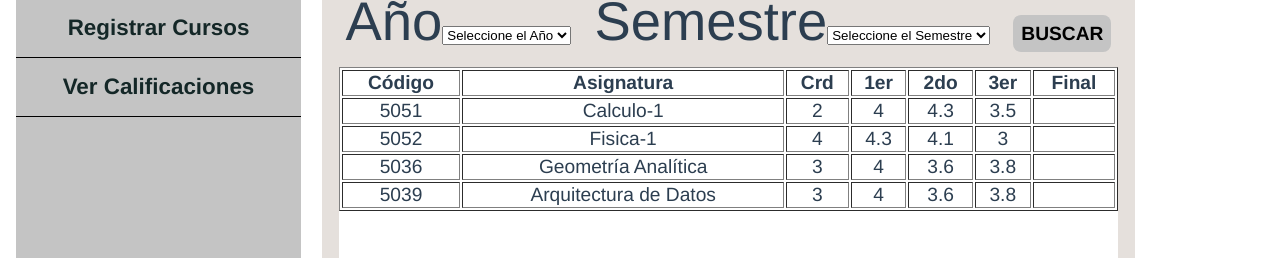
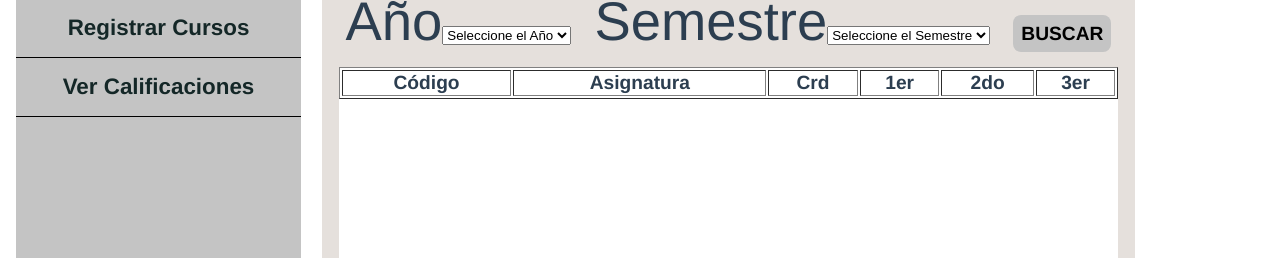
Before and after one commit to emilianoduquep/g6_vue, a Vue app in the folder g6_vue/: page /calificaciones in a window 1280 px wide. Shown: the part 504-762 px from the top of the page. Built offline with nearby package versions, Linux system fonts and the light colour scheme.

Commit message:
trabajando en calificaciones

```diff
--- a/g6_vue/src/services/calificaciones.js
+++ b/g6_vue/src/services/calificaciones.js
@@ -4,11 +4,57 @@ class CalificacionesService{
     constructor(){
         this.arrCalificaciones={
         20161:[
-        {codigo:5051, asignatura:'Calculo-1', creditos: 2, periodo1:4, periodo2:4.3, periodo3:3.5},
-        {codigo:5052, asignatura:'Fisica-1', creditos: 4, periodo1:4.3, periodo2:4.1, periodo3:3.0},
-        {codigo:5036, asignatura:'Geometría Analítica', creditos: 3, periodo1:4.0, periodo2:3.6, periodo3:3.8},
-        {codigo:5039, asignatura:'Arquitectura de Datos', creditos: 3, periodo1:4.0, periodo2:3.6, periodo3:3.8}
-    ]};
+            {codigo:5051, asignatura:'Calculo-1', creditos: 2, periodo1:4, periodo2:4.3, periodo3:3.5},
+            {codigo:5052, asignatura:'Fisica-1', creditos: 4, periodo1:4.3, periodo2:4.1, periodo3:3.0},
+            {codigo:5036, asignatura:'Geometría Analítica', creditos: 3, periodo1:4.0, periodo2:3.6, periodo3:3.8},
+            {codigo:5039, asignatura:'Arquitectura de Datos', creditos: 3, periodo1:4.0, periodo2:3.6, periodo3:3.8}
+        ],
+        20162:[
+            {codigo:6051, asignatura:'Cálculo-2', creditos: 2, periodo1:4, periodo2:4.3, periodo3:3.5},
+            {codigo:6052, asignatura:'Fisica-2', creditos: 4, periodo1:4.3, periodo2:4.1, periodo3:3.0},
+            {codigo:6036, asignatura:'Ecua. Diferenciales', creditos: 3, periodo1:4.0, periodo2:3.6, periodo3:3.8}
+        ],
+        20171:[
+            {codigo:6051, asignatura:'Calculo-3', creditos: 2, periodo1:4, periodo2:4.3, periodo3:3.5},
+            {codigo:6052, asignatura:'Fisica-3', creditos: 4, periodo1:3.4, periodo2:4.8, periodo3:3.0},
+            {codigo:6036, asignatura:'Fundamentos Programación', creditos: 4, periodo1:4.0, periodo2:3.6, periodo3:3.8}],
+        20172:[
+            {codigo:7051, asignatura:'Algoritmos-1', creditos: 2, periodo1:4, periodo2:4.3, periodo3:3.5},
+            {codigo:7052, asignatura:'Matematicas Especiales', creditos: 4, periodo1:4.3,periodo2:4.1, periodo3:3.0},
+            {codigo:7036, asignatura:'Programación Básica-1', creditos: 3, periodo1:4.0, periodo2:3.6, periodo3:3.8}],
+        20181:[
+            {codigo:8051, asignatura:'Algoritmos-2', creditos: 2, periodo1:4,periodo2:4.3, periodo3:3.5},
+            {codigo:8052, asignatura:'Ciencia de Datos-2', creditos: 4, periodo1:4.3, periodo2:4.1, periodo3:3.0},
+            {codigo:8036, asignatura:'Programación Básica-2', creditos: 3, periodo1:4.0, periodo2:3.6, periodo3:3.8}],
+        20182:[
+            {codigo:9051, asignatura:'Algoritmos-3', creditos: 2, periodo1:4, periodo2:4.3, periodo3:3.5},
+            {codigo:9052, asignatura:'Introducción DB-1', creditos: 4,periodo1:4.3, periodo2:4.1, periodo3:3.0},
+            {codigo:9036, asignatura:'Geometría', creditos: 3, periodo1:3.1, periodo2:3.3, periodo3:3.8}],
+        20191:[
+            {codigo:15051, asignatura:'Calculo-1', creditos: 2, periodo1:4, periodo2:4.3, periodo3:3.5},
+            {codigo:15052, asignatura:'Fisica-1', creditos: 4, periodo1:4.0, periodo2:4.1, periodo3:3.0},
+            {codigo:15036, asignatura:'Introducción DB-2', creditos: 2, periodo1:4.0, periodo2:3.0, periodo3:3.8}],
+        20192:[
+            {codigo:16051, asignatura:'Calculo-2', creditos: 2, periodo1:4, periodo2:4.3, periodo3:4.5},
+            {codigo:16052, asignatura:'Fisica-2', creditos: 4, periodo1:3.8, periodo2:4.1, periodo3:3.0},
+            {codigo:16036, asignatura:'Geometría-2', creditos: 3, periodo1:4.0, periodo2:3.6, periodo3:3.8}],
+        20201:[
+            {codigo:17051, asignatura:'Calculo-3', creditos: 2, periodo1:4.5, periodo2:4.3, periodo3:3.5},
+            {codigo:17052, asignatura:'Fisica-3', creditos: 6, periodo1:3.0, periodo2:4.1, periodo3:3.9},
+            {codigo:17036, asignatura:'Geometría-3', creditos: 3, periodo1:3.8, periodo2:3.6, periodo3:3.0}],
+        20202:[
+            {codigo:18051, asignatura:'Calculo-4', creditos: 2, periodo1:4.8, periodo2:4.3, periodo3:3.5},
+            {codigo:18052, asignatura:'Fisica-4', creditos: 4, periodo1:3.4, periodo2:4.1, periodo3:3.0},
+            {codigo:18036, asignatura:'Geometría-4', creditos: 3, periodo1:3.5, periodo2:3.6, periodo3:3.8}],
+        20211:[
+            {codigo:19051, asignatura:'Calculo-5', creditos: 2, periodo1:3.0, periodo2:4.3, periodo3:3.5},
+            {codigo:19052, asignatura:'Fisica-5', creditos: 4, periodo1:4.0, periodo2:3.2, periodo3:3.8},
+            {codigo:19036, asignatura:'Geometría-5', creditos: 3, periodo1:4.0, periodo2:3.6, periodo3:4.8}],
+        20212:[
+            {codigo:20051, asignatura:'Calculo-6', creditos: 2, periodo1:4.1, periodo2:4.7, periodo3:3.0},
+            {codigo:20052, asignatura:'Fisica-6', creditos: 4, periodo1:4.3, periodo2:4.1, periodo3:3.1},
+            {codigo:20036, asignatura:'Introducción DB-1', creditos: 3, periodo1:4.0, periodo2:3.6, periodo3:3.8}]
+        };
     }
 
     obtenerTodos(){
--- a/g6_vue/src/views/Calificaciones.vue
+++ b/g6_vue/src/views/Calificaciones.vue
@@ -47,15 +47,15 @@
                     <div>
                         <label for="Año">Año</label>
                         <select name="year" id="select_year" v-model="sAnno">
-                            <option value="">Seleccione el Año</option>
-							<option v-for="i in anno" :key="i" v-bind:value="i">{{i}}</option>
+                            <option value=-1>Seleccione el Año</option>
+							<option v-for="i in anno" :key="i" :value="i">{{i}}</option>
                         </select>
                     </div>
 
                     <div>
                         <label for="semestre">Semestre</label>
                         <select name="semester" id="select_semester" v-model="sSemester">
-							<option value="">Seleccione el Semestre</option>
+							<option value=-1>Seleccione el Semestre</option>
 							<option v-for="i in 2" :key="i" v-bind:value="i">{{i}}</option>
                         </select>
                     </div>
@@ -77,11 +77,11 @@
                                 <th>1er</th>
                                 <th>2do</th>
                                 <th>3er</th>
-                                <th>Final</th>
+
                             </tr>
                         </thead >
                         <tbody id="tabla">
-                             <!-- console.log(this.arregloCalificaciones[20161][0].codigo); -->
+
 							<tr v-for="k in this.arregloCalificaciones[this.yS]" :key="k">
 								<td>{{k.codigo}}</td>
 								<td>{{k.asignatura}}</td>
@@ -89,39 +89,10 @@
 								<td>{{k.periodo1}}</td>
 								<td>{{k.periodo2}}</td>
 								<td>{{k.periodo3}}</td>
-								<td>{{k.notaFinal}}</td>
+
 							</tr>
                         </tbody>
-<!--
-                        <tr>
-                            <td>15501</td>
-                            <td>Macro Economía</td>
-                            <td>2</td>
-                            <td>3.1</td>
-                            <td>5.0</td>
-                            <td>4.4</td>
-                            <td>4.2</td>
-                        </tr>
 
-                        <tr>
-                            <td>15502</td>
-                            <td>Estadística</td>
-                            <td>2</td>
-                            <td>3.1</td>
-                            <td>5.0</td>
-                            <td>4.4</td>
-                            <td>4.2</td>
-                        </tr>
-
-                        <tr>
-                            <td>15503</td>
-                            <td>Finazas 1</td>
-                            <td>2</td>
-                            <td>3.1</td>
-                            <td>5.0</td>
-                            <td>4.4</td>
-                            <td>4.2</td>
-                        </tr> -->
                     </table>
                 </div>
 
@@ -396,70 +367,25 @@ export default {
         return {
             arregloCalificaciones: {},
             cedula:'1241654276',
-			anno: ['2015', '2016', '2017', '2018', '2019', '2020', '2021'],
-			sAnno: '',
-			sSemester: '',
-            yS:20161,
-			lData: '',
-
-			yearsSemester: {
-				'20161':[
-					{codigo:5051, asignatura:'Calculo-1', creditos: 2, periodo1:4, periodo2:4.3, periodo3:3.5},
-					{'codigo':5052, 'asignatura':'Fisica-1', 'creditos': 4, 'periodo1':4.3, 'periodo2':4.1, 'periodo3':3.0},
-					{'codigo':5036, 'asignatura':'Geometría Analítica', 'creditos': 3, 'periodo1':4.0, 'periodo2':3.6, 'periodo3':3.8},
-					{'codigo':5039, 'asignatura':'Arquitectura de Datos', 'creditos': 3, 'periodo1':4.0, 'periodo2':3.6, 'periodo3':3.8}],
-				'20162':[
-					{'codigo':6051, 'asignatura':'Cálculo-2', 'creditos': 2, 'periodo1':4, 'periodo2':4.3, 'periodo3':3.5},
-					{'codigo':6052, 'asignatura':'Fisica-2', 'creditos': 4, 'periodo1':4.3, 'periodo2':4.1, 'periodo3':3.0},
-					{'codigo':6036, 'asignatura':'Ecua. Diferenciales', 'creditos': 3, 'periodo1':4.0, 'periodo2':3.6, 'periodo3':3.8}],
-				'20171':[
-					{'codigo':6051, 'asignatura':'Calculo-3', 'creditos': 2, 'periodo1':4, 'periodo2':4.3, 'periodo3':3.5},
-					{'codigo':6052, 'asignatura':'Fisica-3', 'creditos': 4, 'periodo1':3.4, 'periodo2':4.8, 'periodo3':3.0},
-					{'codigo':6036, 'asignatura':'Fundamentos Programación', 'creditos': 4, 'periodo1':4.0, 'periodo2':3.6, 'periodo3':3.8}],
-				'20172':[
-					{'codigo':7051, 'asignatura':'Algoritmos-1', 'creditos': 2, 'periodo1':4, 'periodo2':4.3, 'periodo3':3.5},
-					{'codigo':7052, 'asignatura':'Matematicas Especiales', 'creditos': 4, 'periodo1':4.3, 'periodo2':4.1, 'periodo3':3.0},
-					{'codigo':7036, 'asignatura':'Programación Básica-1', 'creditos': 3, 'periodo1':4.0, 'periodo2':3.6, 'periodo3':3.8}],
-				'20181':[
-					{'codigo':8051, 'asignatura':'Algoritmos-2', 'creditos': 2, 'periodo1':4, 'periodo2':4.3, 'periodo3':3.5},
-					{'codigo':8052, 'asignatura':'Ciencia de Datos-2', 'creditos': 4, 'periodo1':4.3, 'periodo2':4.1, 'periodo3':3.0},
-					{'codigo':8036, 'asignatura':'Programación Básica-2', 'creditos': 3, 'periodo1':4.0, 'periodo2':3.6, 'periodo3':3.8}],
-				'20182':[
-					{'codigo':9051, 'asignatura':'Algoritmos-3', 'creditos': 2, 'periodo1':4, 'periodo2':4.3, 'periodo3':3.5},
-					{'codigo':9052, 'asignatura':'Introducción DB-1', 'creditos': 4, 'periodo1':4.3, 'periodo2':4.1, 'periodo3':3.0},
-					{'codigo':9036, 'asignatura':'Geometría', 'creditos': 3, 'periodo1':3.1, 'periodo2':3.3, 'periodo3':3.8}],
-				'20191':[
-					{'codigo':15051, 'asignatura':'Calculo-1', 'creditos': 2, 'periodo1':4, 'periodo2':4.3, 'periodo3':3.5},
-					{'codigo':15052, 'asignatura':'Fisica-1', 'creditos': 4, 'periodo1':4.3, 'periodo2':4.1, 'periodo3':3.0},
-					{'codigo':15036, 'asignatura':'Introducción DB-2', 'creditos': 2, 'periodo1':4.0, 'periodo2':3.0, 'periodo3':3.8}],
-				'20192':[
-					{'codigo':16051, 'asignatura':'Calculo-1', 'creditos': 2, 'periodo1':4, 'periodo2':4.3, 'periodo3':3.5},
-					{'codigo':16052, 'asignatura':'Fisica-1', 'creditos': 4, 'periodo1':4.3, 'periodo2':4.1, 'periodo3':3.0},
-					{'codigo':16036, 'asignatura':'Geometría', 'creditos': 3, 'periodo1':4.0, 'periodo2':3.6, 'periodo3':3.8}],
-				'20201':[
-					{'codigo':17051, 'asignatura':'Calculo-1', 'creditos': 2, 'periodo1':4, 'periodo2':4.3, 'periodo3':3.5},
-					{'codigo':17052, 'asignatura':'Fisica-1', 'creditos': 4, 'periodo1':4.3, 'periodo2':4.1, 'periodo3':3.0},
-					{'codigo':17036, 'asignatura':'Geometría', 'creditos': 3, 'periodo1':3.0, 'periodo2':3.6, 'periodo3':3.8}],
-				'20202':[
-					{'codigo':18051, 'asignatura':'Calculo-1', 'creditos': 2, 'periodo1':4, 'periodo2':4.3, 'periodo3':3.5},
-					{'codigo':18052, 'asignatura':'Fisica-1', 'creditos': 4, 'periodo1':4.3, 'periodo2':4.1, 'periodo3':3.0},
-					{'codigo':18036, 'asignatura':'Geometría', 'creditos': 3, 'periodo1':4.0, 'periodo2':3.6, 'periodo3':3.8}],
-				'20211':[
-					{'codigo':19051, 'asignatura':'Calculo-1', 'creditos': 2, 'periodo1':4, 'periodo2':4.3, 'periodo3':3.5},
-					{'codigo':19052, 'asignatura':'Fisica-1', 'creditos': 4, 'periodo1':4.3, 'periodo2':4.1, 'periodo3':3.0},
-					{'codigo':19036, 'asignatura':'Geometría', 'creditos': 3, 'periodo1':4.0, 'periodo2':3.6, 'periodo3':3.8}],
-				'20212':[
-					{'codigo':20051, 'asignatura':'Calculo-1', 'creditos': 2, 'periodo1':4, 'periodo2':4.3, 'periodo3':3.5},
-					{'codigo':20052, 'asignatura':'Fisica-1', 'creditos': 4, 'periodo1':4.3, 'periodo2':4.1, 'periodo3':3.0},
-					{'codigo':20036, 'asignatura':'Introducción DB-1', 'creditos': 3, 'periodo1':4.0, 'periodo2':3.6, 'periodo3':3.8}]
-			}
+			anno: ['2016', '2017', '2018', '2019', '2020', '2021'],
+			sAnno: -1,
+			sSemester: -1,
+            yS:'',
         };
     },
 
     methods:{
 		buscarCalificaciones() {
-            console.log(this.sAnno.value);
-            console.log(this.sSemester);
+
+            if (this.sAnno === -1 || this.sSemester === -1) {
+			 	alert("Debe seleccionar un año y un semestre");
+			}else{
+                this.yS=parseInt(String(this.sAnno) + String(this.sSemester));
+
+            }
+
+
+
 
             // console.log(this.arregloCalificaciones[20161][0].codigo);
             // console.log(this.arregloCalificaciones[20161][0].asignatura);
```
